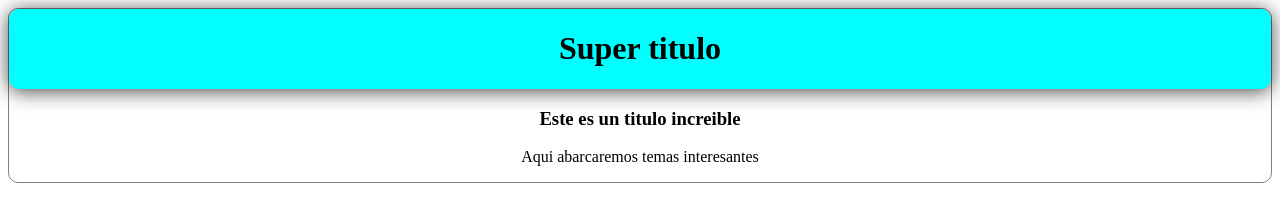
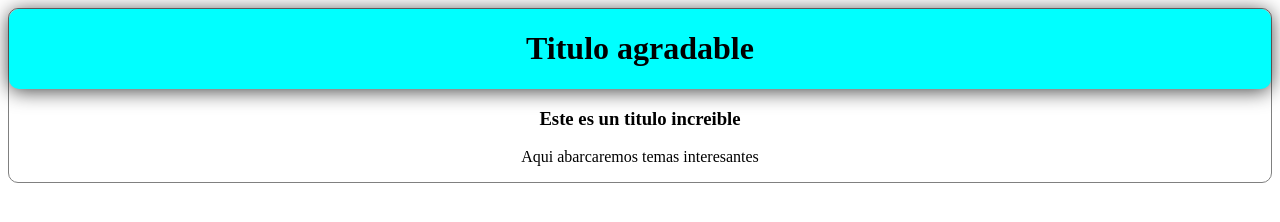
Before and after one commit to Marcelo0601/FirtsPrueba, a plain HTML site: page index.html in a window 1280 px wide. Drawn offline with Linux system fonts and the light colour scheme.

Commit message:
Update index.html
Porque puedo

```diff
--- a/index.html
+++ b/index.html
@@ -11,7 +11,7 @@
     <div id="cajita">
         <div id="cabecera">
             <h1>
-                Super titulo
+                Titulo agradable
             </h1>
         </div>
         <div id="post">
```
